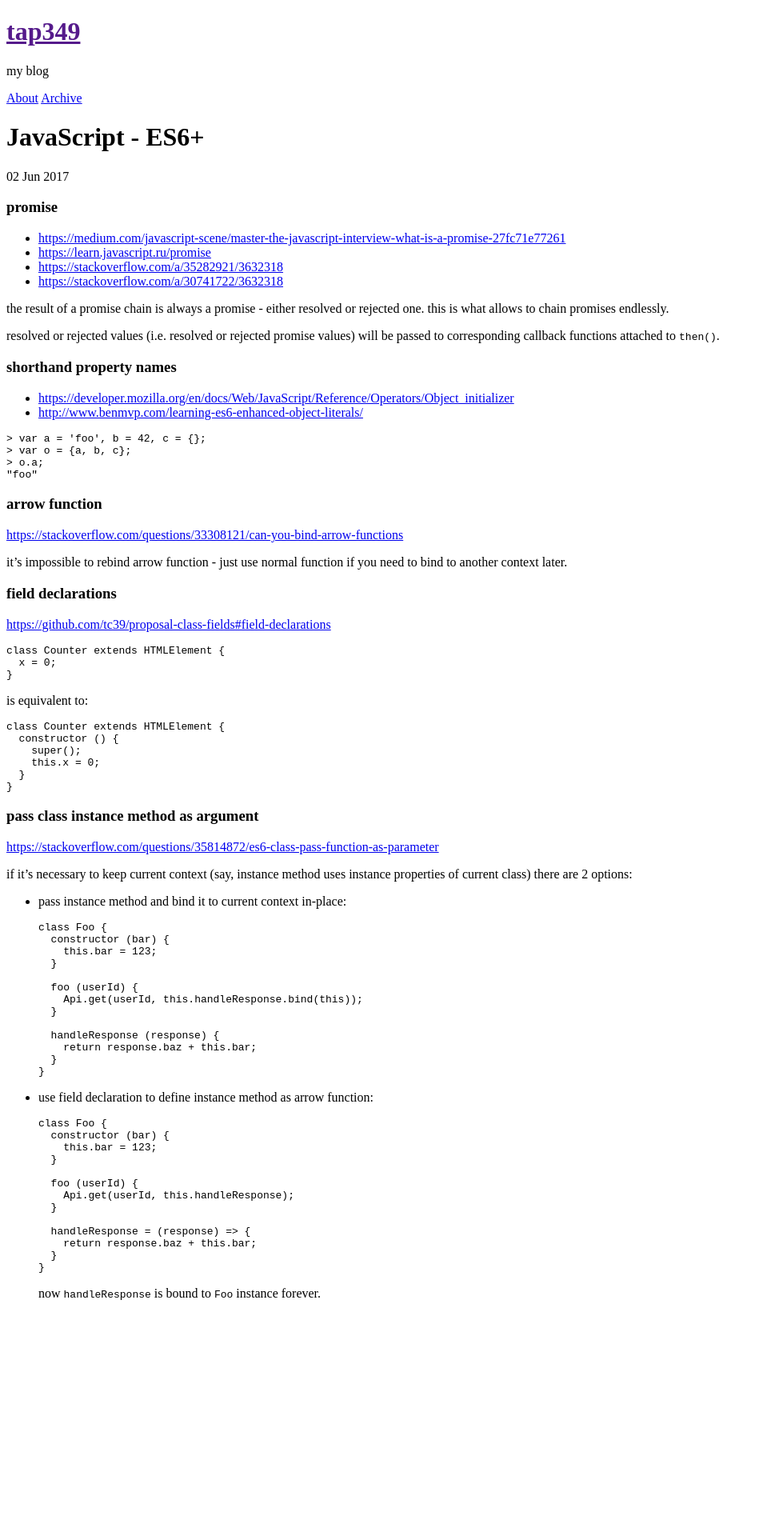
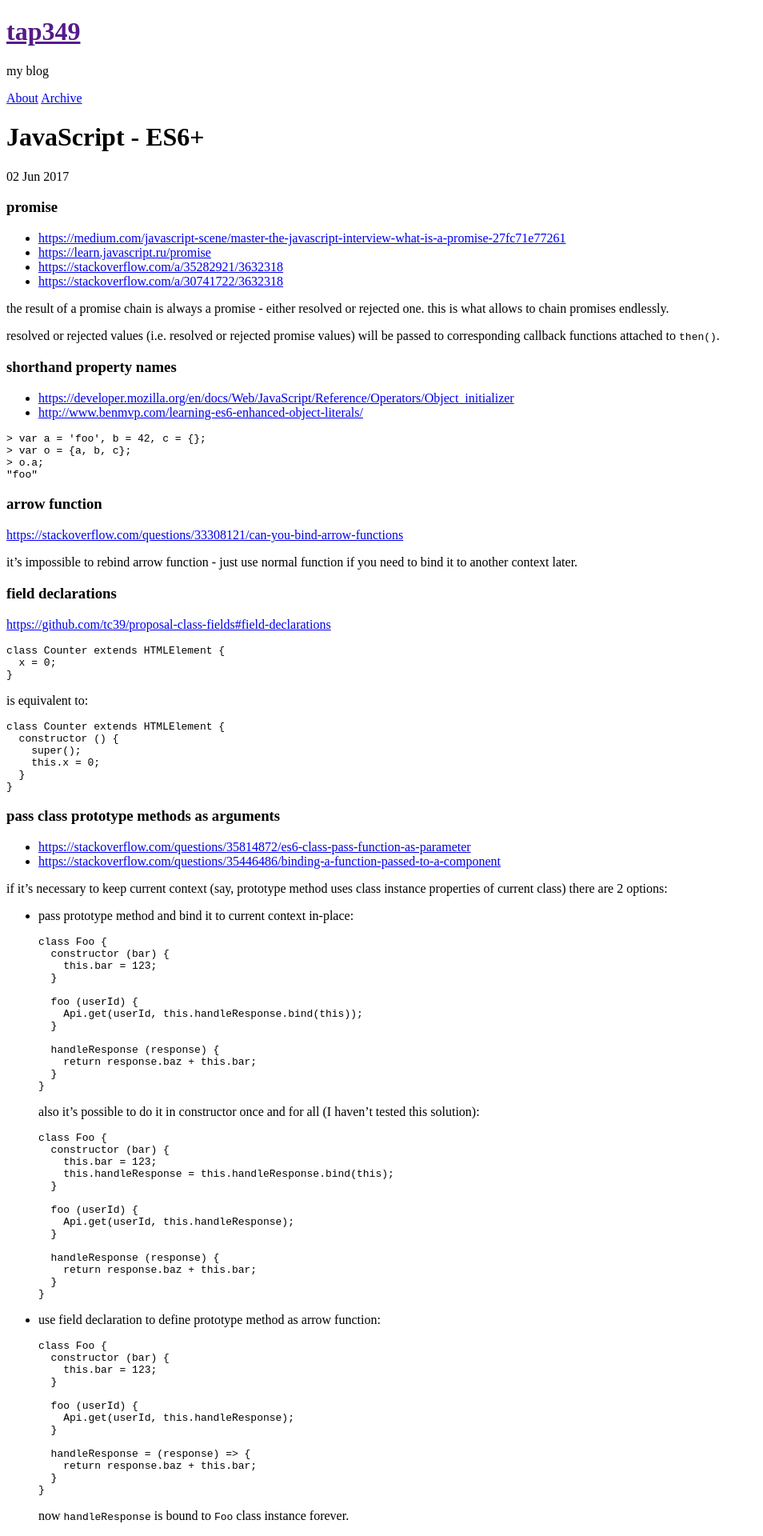
Before and after one commit to tap349/tap349.github.io, a Jekyll site: the page built from _posts/2017-06-02-javascript-es6+.md, in a window 1280 px wide. Shown: the whole page at 80% size, without its empty margins (0-954 px from the left). Built offline with Jekyll 4.4.1, drawn with Linux system fonts in a browser that asks for light colours; before the commit the page ends 1642 px from its top, so only the background shows below that.

Commit message:
update 2017-06-14_11:41:17

````diff
--- a/_posts/2017-06-02-javascript-es6+.md
+++ b/_posts/2017-06-02-javascript-es6+.md
@@ -38,7 +38,7 @@ passed to corresponding callback functions attached to `then()`.
 <https://stackoverflow.com/questions/33308121/can-you-bind-arrow-functions>
 
 it's impossible to rebind arrow function - just use normal function if
-you need to bind to another context later.
+you need to bind it to another context later.
 
 ### field declarations
 
@@ -61,14 +61,15 @@ class Counter extends HTMLElement {
 }
 ```
 
-### pass class instance method as argument
+### pass class prototype methods as arguments
 
-<https://stackoverflow.com/questions/35814872/es6-class-pass-function-as-parameter>
+- <https://stackoverflow.com/questions/35814872/es6-class-pass-function-as-parameter>
+- <https://stackoverflow.com/questions/35446486/binding-a-function-passed-to-a-component>
 
-if it's necessary to keep current context (say, instance method uses instance
-properties of current class) there are 2 options:
+if it's necessary to keep current context (say, prototype method uses
+class instance properties of current class) there are 2 options:
 
-- pass instance method and bind it to current context in-place:
+- pass prototype method and bind it to current context in-place:
 
   ```javascript
   class Foo {
@@ -86,7 +87,27 @@ properties of current class) there are 2 options:
   }
   ```
 
-- use field declaration to define instance method as arrow function:
+  also it's possible to do it in constructor once and for all
+  (I haven't tested this solution):
+
+  ```javascript
+  class Foo {
+    constructor (bar) {
+      this.bar = 123;
+      this.handleResponse = this.handleResponse.bind(this);
+    }
+
+    foo (userId) {
+      Api.get(userId, this.handleResponse);
+    }
+
+    handleResponse (response) {
+      return response.baz + this.bar;
+    }
+  }
+  ```
+
+- use field declaration to define prototype method as arrow function:
 
   ```javascript
   class Foo {
@@ -104,4 +125,4 @@ properties of current class) there are 2 options:
   }
   ```
 
-  now `handleResponse` is bound to `Foo` instance forever.
+  now `handleResponse` is bound to `Foo` class instance forever.
````
